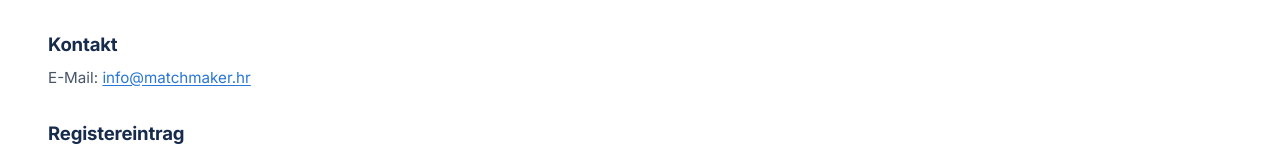
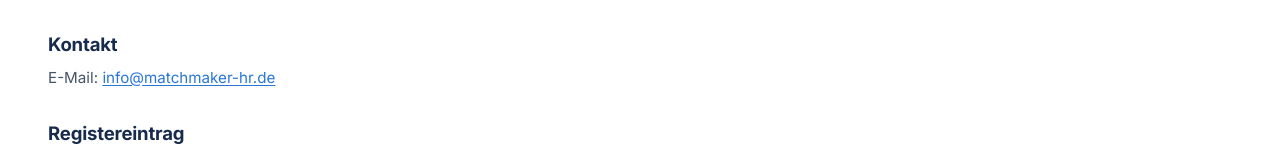
Before and after one commit to c-odenk/matchmaker-ui, a Vue app: page /imprint in a window 1280 px wide. Shown: the part 480-637 px from the top of the page. Built offline with nearby package versions, Linux system fonts and the light colour scheme; no server answers.

Commit message:
Impressum, AGB, Datenschutz aktualisiert

```diff
--- a/src/views/View-Imprint.vue
+++ b/src/views/View-Imprint.vue
@@ -14,7 +14,7 @@
 
     <h2>Kontakt</h2>
     <p>
-      E-Mail: <a href="mailto:info@matchmaker.hr">info@matchmaker.hr</a>
+      E-Mail: <a href="mailto:info@matchmaker.hr">info@matchmaker-hr.de</a>
     </p>
 
     <h2>Registereintrag</h2>
```
